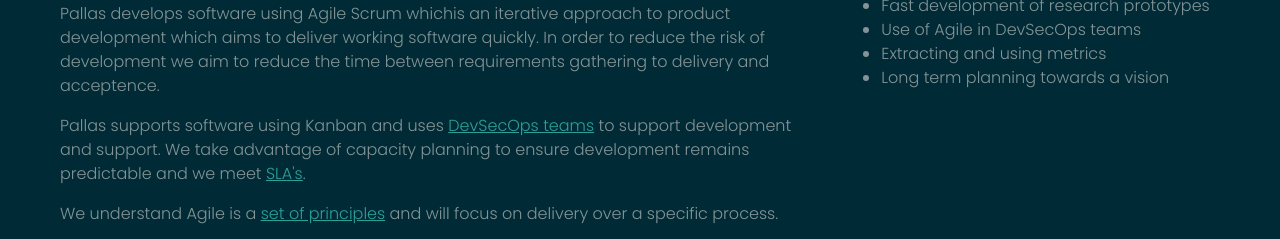
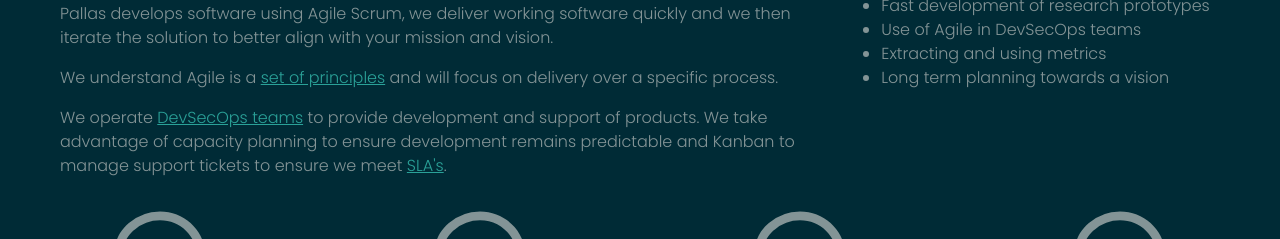
Before and after one commit to PallasUK/PallasUK.github.io, a plain HTML site: page services/agile/index.html in a window 1280 px wide. Shown: the part 150-389 px from the top of the page. Drawn offline with Linux system fonts and the light colour scheme.

Commit message:
Tweak to agile page

```diff
--- a/services/agile/index.html
+++ b/services/agile/index.html
@@ -53,9 +53,9 @@
     <div class="row content-row">
       <div class="col">
          <h1>How Can We Help?</h1>
-         <p>Pallas develops software using Agile Scrum whichis an iterative approach to product development which aims to deliver working software quickly. In order to reduce the risk of development we aim to reduce the time between requirements gathering to delivery and acceptence.<p>
-         <p>Pallas supports software using Kanban and uses <a href="../devsecops">DevSecOps teams</a> to support development and support. We take advantage of capacity planning to ensure development remains predictable and we meet <a href="https://en.wikipedia.org/wiki/Service-level_agreement">SLA's</a>.
-         <p>We understand Agile is a <a href="https://agilemanifesto.org/">set of principles</a> and will focus on delivery over a specific process. </p>
+         <p>Pallas develops software using Agile Scrum, we deliver working software quickly and we then iterate the solution to better align with your mission and vision.<p>
+         <p>We understand Agile is a <a href="https://agilemanifesto.org/">set of principles</a> and will focus on delivery over a specific process.</p>
+         <p>We  operate <a href="../devsecops">DevSecOps teams</a> to provide development and support of products. We take advantage of capacity planning to ensure development remains predictable and Kanban to manage support tickets to ensure we meet <a href="https://en.wikipedia.org/wiki/Service-level_agreement">SLA's</a>.
       </div>
       <div class="col-12 col-sm-5 col-md-4 col-lg-4 col-xl-4 col-xxl-4 service-list">
         <ul>
```
